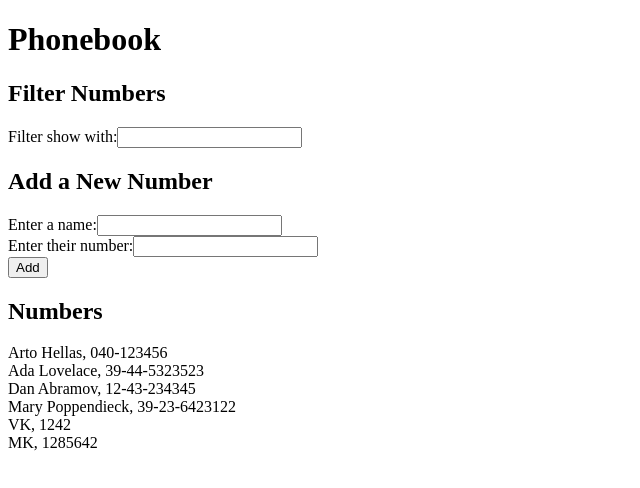
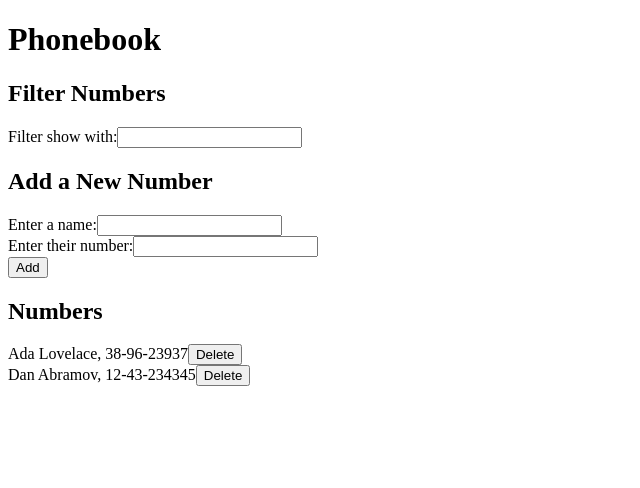
Before and after one commit to vk-56/fso-exercises, a React (Vite) app in the folder part2/phonebook/: page / in a window 1280 px wide. Shown: the top 488 px of the page, without its empty margins (0-640 px from the left). Built offline with nearby package versions, Linux system fonts and the light colour scheme; data requests are answered from the project's data file.

Commit message:
Finished till 2.15

```diff
--- a/part2/phonebook/components/Numbers.jsx
+++ b/part2/phonebook/components/Numbers.jsx
@@ -1,3 +1,27 @@
-const Numbers = ({ searchNumbers }) => searchNumbers().map( (person) => <div key={person.id}>{person.name}, {person.number}</div>)
+import numberService from '../services/number'
 
+const Numbers = ({ searchNumbers, persons, setPersons }) => {
+    const deleteEntry = (id, personName) => {
+        if(confirm(`Delete ${personName} ?`)) {
+            // We have the id inside this function
+            numberService
+                .deleteNumber(id)
+                .then(debugData => {
+                    console.log(debugData)
+                })
+            // Change states
+            setPersons(persons.filter( person => person.id !== id))
+        }
+    }
+
+    return (
+        searchNumbers()
+        .map( (person) =>
+            <div key={person.id}>
+                {person.name}, {person.number}
+                <button onClick={() => deleteEntry(person.id, person.name)}>Delete</button>
+            </div>
+        )
+    )
+}
 export default Numbers
--- a/part2/phonebook/db.json
+++ b/part2/phonebook/db.json
@@ -1,34 +1,14 @@
 {
   "persons": [
     {
-      "name": "Arto Hellas",
-      "number": "040-123456",
-      "id": 1
-    },
-    {
       "name": "Ada Lovelace",
-      "number": "39-44-5323523",
+      "number": "38-96-23937",
       "id": 2
     },
     {
       "name": "Dan Abramov",
       "number": "12-43-234345",
       "id": 3
-    },
-    {
-      "name": "Mary Poppendieck",
-      "number": "39-23-6423122",
-      "id": 4
-    },
-    {
-      "name": "VK",
-      "number": "1242",
-      "id": 5
-    },
-    {
-      "name": "MK",
-      "number": "1285642",
-      "id": 6
     }
   ]
 }
--- a/part2/phonebook/services/number.js
+++ b/part2/phonebook/services/number.js
@@ -11,4 +11,14 @@ const create = newObject => {
   return request.then(response => response.data)
 }
 
-export default { getAll, create }
+const deleteNumber = (id) => {
+    const request = axios.delete(`${baseUrl}/${id}`)
+    return request.then(response => response.data)
+}
+
+const update = (id, personObject) => {
+    const request = axios.put(`${baseUrl}/${id}`, personObject)
+    return request.then(response => response.data)
+}
+
+export default { getAll, create, deleteNumber, update }
--- a/part2/phonebook/src/App.jsx
+++ b/part2/phonebook/src/App.jsx
@@ -27,9 +27,18 @@ const App = () => {
     const isPresent = persons.find( ({ name }) => name === newName)
 
     if(isPresent) {
-      alert(`${newName} is already added to phonebook`)
-      setNewName('')
-      setNewNumber('')
+      if(confirm(`${newName} is already added to phonebook, replace the old number with a new one?`)) {
+        numberService
+          .update(isPresent.id, personObj)
+          .then(updatedPerson => {
+            setPersons(persons.map( person => person.id === isPresent.id ? updatedPerson : person))
+            setNewName('')
+            setNewNumber('')
+          })
+      } else {
+        setNewName('')
+        setNewNumber('')
+      }
     }
     else {
       numberService
@@ -61,7 +70,11 @@ const App = () => {
         setNewNumber={setNewNumber}
       />
       <h2>Numbers</h2>
-      <Numbers searchNumbers={searchNumbers} />
+      <Numbers
+        searchNumbers={searchNumbers}
+        persons={persons}
+        setPersons={setPersons}
+      />
     </div>
   )
 }
```
